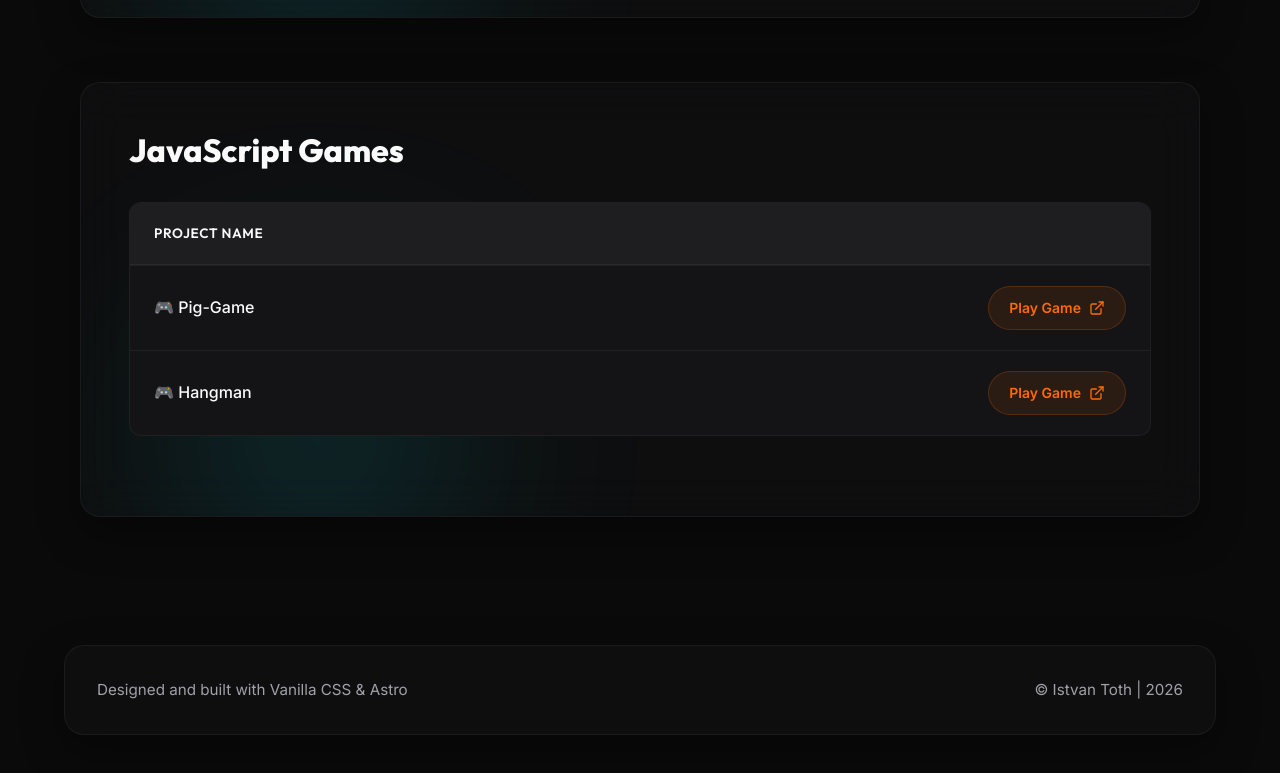
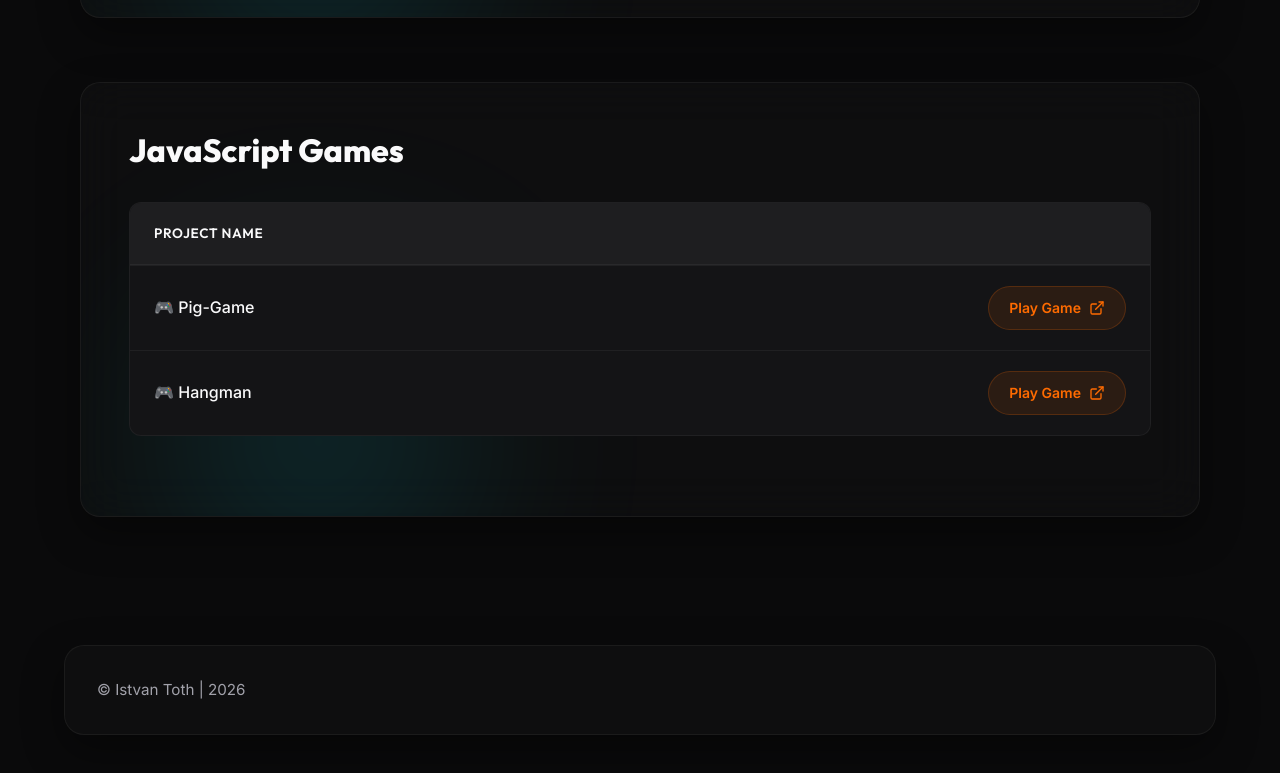
Before and after one commit to wbtist/wbtist.github.io, an Astro site: page / in a window 1280 px wide. Shown: the part 1302-2075 px from the top of the page. Built offline with nearby package versions, Linux system fonts and the light colour scheme; Astro itself is replaced by a stand-in of ours.

Commit message:
style: remove built with text from footer

```diff
--- a/src/components/Footer.astro
+++ b/src/components/Footer.astro
@@ -3,7 +3,6 @@ const currentYear = new Date().getFullYear();
 ---
 <footer class="container reveal delay-3">
   <div class="footer-inner glass-panel">
-    <p>Designed and built with Vanilla CSS & Astro</p>
     <p>&copy; Istvan Toth | <time id="current-year" datetime={currentYear.toString()}>{currentYear}</time></p>
   </div>
 </footer>
```
